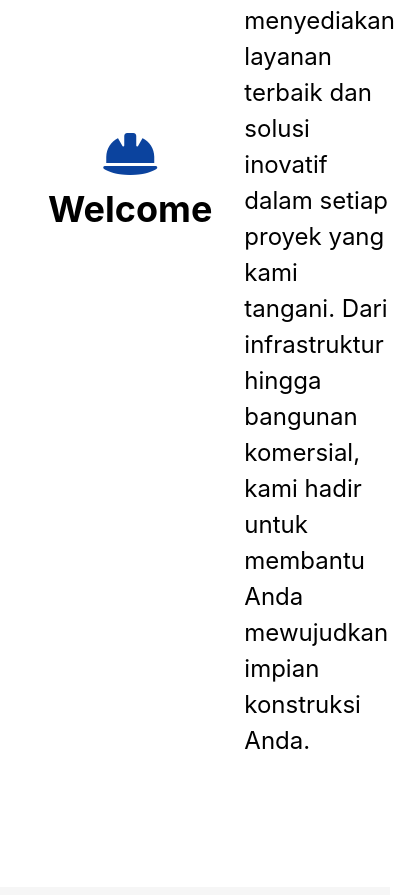
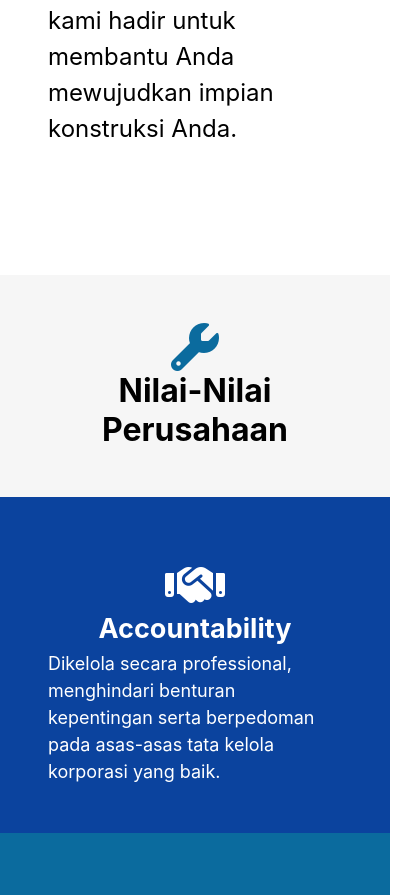
Before and after one commit to alvianzf/harry-trans-beton, a React (Vite) app: page / in a window 390 px wide. Shown: the part 1071-1966 px from the top of the page, 411 px wide, since content can reach past the window. Built offline with nearby package versions, Linux system fonts and the light colour scheme.

Commit message:
feat: add desktop only class

```diff
--- a/src/App.css
+++ b/src/App.css
@@ -309,6 +309,10 @@
 
 /* Responsive styles */
 @media screen and (max-width: 768px) {
+  .desktop-only {
+    display: none;
+  }
+
   .navbar {
     padding: 1rem;
   }
--- a/src/components/home/Commitment.tsx
+++ b/src/components/home/Commitment.tsx
@@ -1,7 +1,7 @@
 function Commitment() {
   return (
     <div className="our-commitment">
-      <div className="commitment-content" style={{ textAlign: "center" }}>
+      <div className="commitment-content desktop-only" style={{ textAlign: "center" }}>
         <i className="fas fa-hard-hat big-icon primary"></i>
         <h2>Welcome</h2>
       </div>
```
